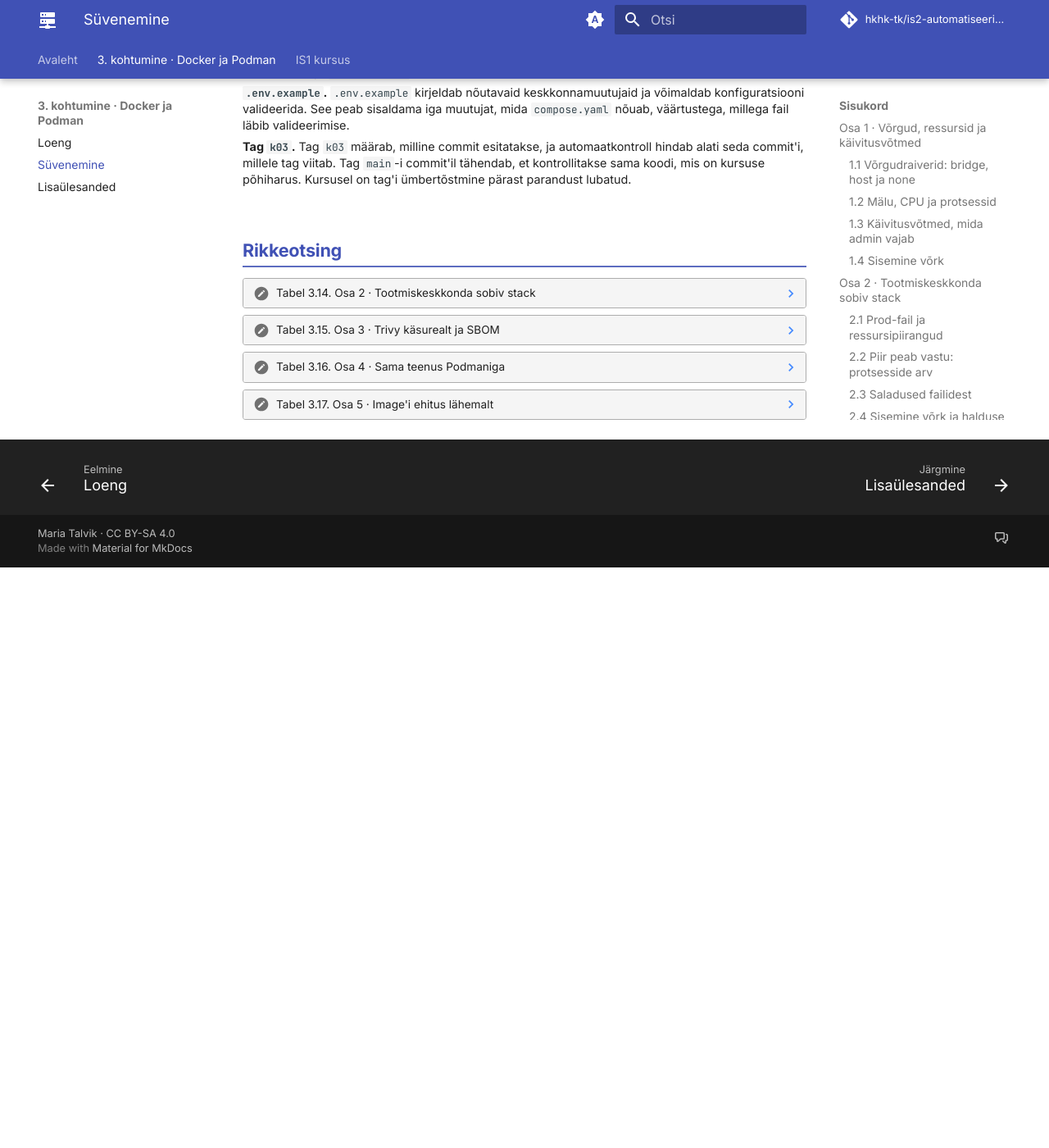
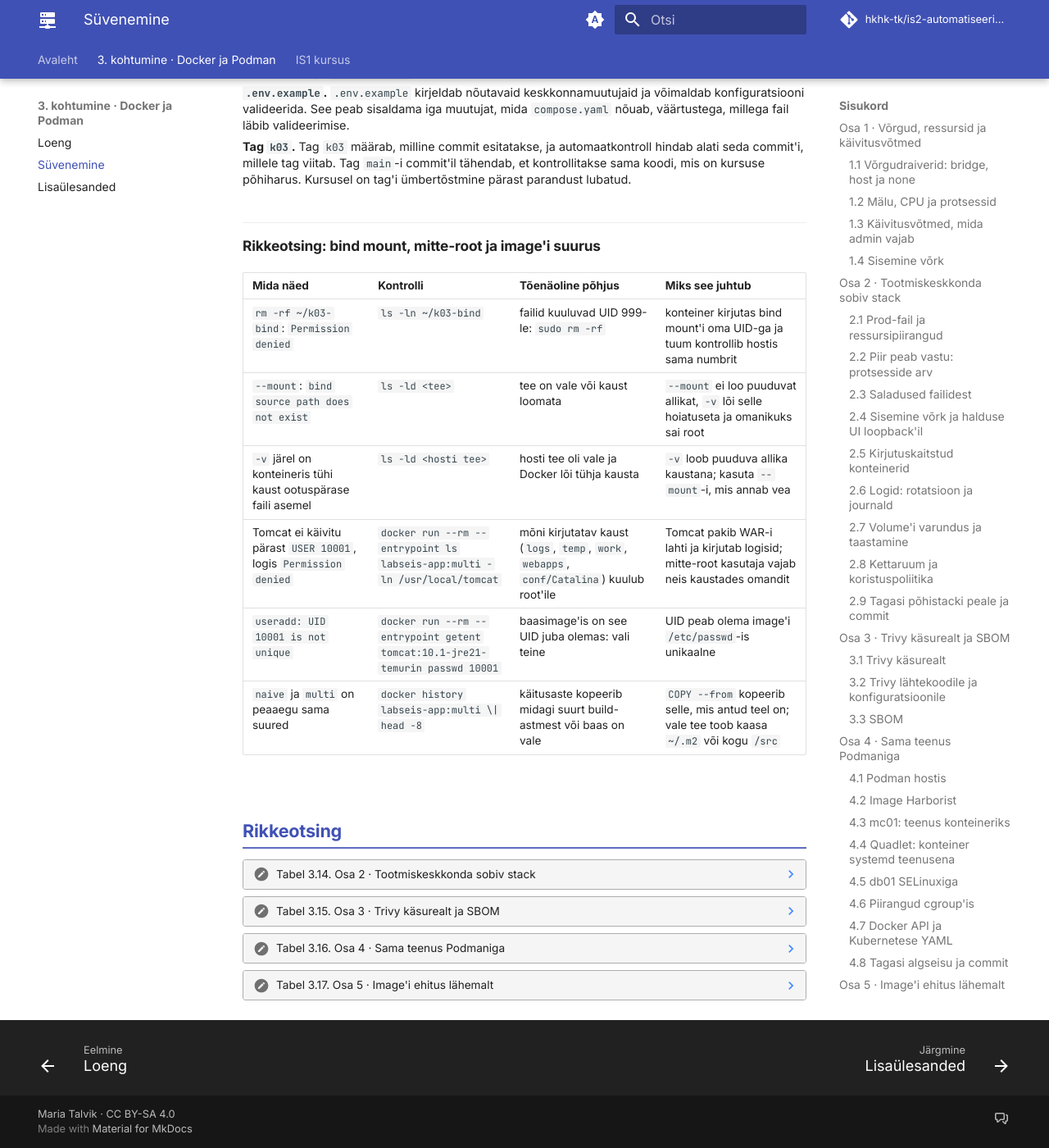
Before and after one commit to hkhk-tk/is2-automatiseerimine, an MkDocs documentation site: the page built from docs/k03/syvenemine.md, in a window 1280 px wide and 1400 px high, scrolled down 35437 px. Shown: the whole window at 82% size. Built offline with MkDocs 1.6.1 and Material for MkDocs 9.7.7, drawn with Linux system fonts in a browser that asks for light colours; comment, search, counter and statistics services are not loaded; before the commit the page ends 36129 px from its top, so only the background shows below that.

Commit message:
K3 süvenemine: IS1-st tõstetud rikkeotsingu read

```diff
--- a/docs/k03/syvenemine.md
+++ b/docs/k03/syvenemine.md
@@ -2281,6 +2281,17 @@ Jätkab: IS1 praktikumi osa 6.
 **`.env.example`.** `.env.example` kirjeldab nõutavaid keskkonnamuutujaid ja võimaldab konfiguratsiooni valideerida. See peab sisaldama iga muutujat, mida `compose.yaml` nõuab, väärtustega, millega fail läbib valideerimise.
 
 **Tag `k03`.** Tag `k03` määrab, milline commit esitatakse, ja automaatkontroll hindab alati seda commit'i, millele tag viitab. Tag `main`-i commit'il tähendab, et kontrollitakse sama koodi, mis on kursuse põhiharus. Kursusel on tag'i ümbertõstmine pärast parandust lubatud.
+
+### Rikkeotsing: bind mount, mitte-root ja image'i suurus
+
+| Mida näed | Kontrolli | Tõenäoline põhjus | Miks see juhtub |
+|---|---|---|---|
+| `rm -rf ~/k03-bind`: `Permission denied` | `ls -ln ~/k03-bind` | failid kuuluvad UID 999-le: `sudo rm -rf` | konteiner kirjutas bind mount'i oma UID-ga ja tuum kontrollib hostis sama numbrit |
+| `--mount`: `bind source path does not exist` | `ls -ld <tee>` | tee on vale või kaust loomata | `--mount` ei loo puuduvat allikat, `-v` lõi selle hoiatuseta ja omanikuks sai root |
+| `-v` järel on konteineris tühi kaust ootuspärase faili asemel | `ls -ld <hosti tee>` | hosti tee oli vale ja Docker lõi tühja kausta | `-v` loob puuduva allika kaustana; kasuta `--mount`-i, mis annab vea |
+| Tomcat ei käivitu pärast `USER 10001`, logis `Permission denied` | `docker run --rm --entrypoint ls labseis-app:multi -ln /usr/local/tomcat` | mõni kirjutatav kaust (`logs`, `temp`, `work`, `webapps`, `conf/Catalina`) kuulub root'ile | Tomcat pakib WAR-i lahti ja kirjutab logisid; mitte-root kasutaja vajab neis kaustades omandit |
+| `useradd: UID 10001 is not unique` | `docker run --rm --entrypoint getent tomcat:10.1-jre21-temurin passwd 10001` | baasimage'is on see UID juba olemas: vali teine | UID peab olema image'i `/etc/passwd`-is unikaalne |
+| `naive` ja `multi` on peaaegu sama suured | `docker history labseis-app:multi \| head -8` | käitusaste kopeerib midagi suurt build-astmest või baas on vale | `COPY --from` kopeerib selle, mis antud teel on; vale tee toob kaasa `~/.m2` või kogu `/src` |
 
 ## Rikkeotsing
 
```
